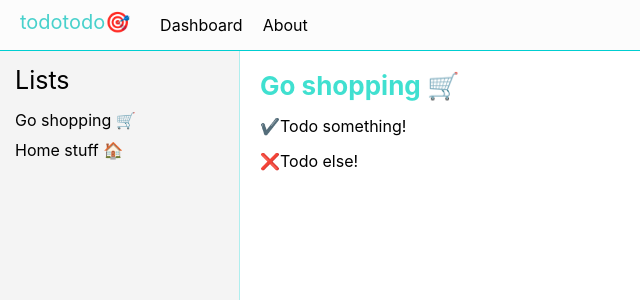
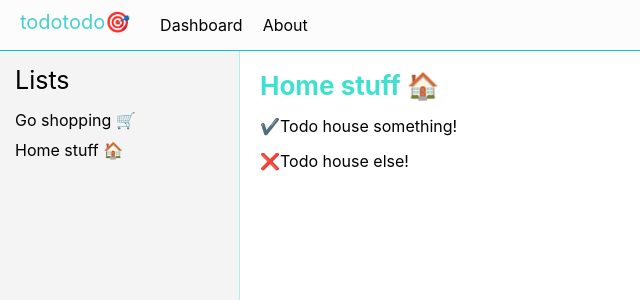
Before and after one commit to pavlo-berezin/ucu-pract-1, a React (Create React App) app: page / in a window 1280 px wide. Shown: the top 300 px of the page, without its empty margins (0-640 px from the left). Built offline with nearby package versions, Linux system fonts and the light colour scheme.

Commit message:
TodoList update state lift.

```diff
--- a/src/components/dashboard/dasboard.js
+++ b/src/components/dashboard/dasboard.js
@@ -1,12 +1,12 @@
 import React from 'react';
 import TodoList from '../todoList';
-import Sidebar from '../sidebar'
+import Sidebar from '../sidebar';
 
-import './dashboard.css'
+import './dashboard.css';
 
 export default class Dashboard extends React.Component {
   state = {
-    selected: 1,
+    selected: 2,
     todoLists: [
       {
         name: 'Go shopping 🛒',
@@ -30,12 +30,12 @@ export default class Dashboard extends React.Component {
         todos: [
           {
             id: 4,
-            text: 'Todo something',
+            text: 'Todo house something',
             isDone: true,
           },
           {
             id: 5,
-            text: 'Todo else',
+            text: 'Todo house else',
             isDone: false,
           },
         ],
@@ -43,13 +43,19 @@ export default class Dashboard extends React.Component {
     ],
   };
 
+  updateList(listId, update) {
+    this.setState((state) => ({
+      todoLists: state.todoLists.map((list) => (list.id === listId ? { ...list, ...update } : list)),
+    }));
+  }
+
   render() {
-    const selectedList = this.state.todoLists.find(e => e.id === this.state.selected);
+    const selectedList = this.state.todoLists.find((e) => e.id === this.state.selected);
     return (
-      <main className="dashboard">
+      <main className='dashboard'>
         <Sidebar lists={this.state.todoLists}></Sidebar>
-        <TodoList list={selectedList}></TodoList>
+        <TodoList list={selectedList} updateList={(l, u) => this.updateList(l, u)}></TodoList>
       </main>
-    )
+    );
   }
 }
--- a/src/components/sidebar/sidebar.js
+++ b/src/components/sidebar/sidebar.js
@@ -1,13 +1,15 @@
 import React from 'react';
 
-import './sidebar.css'
+import './sidebar.css';
 
 const Sidebar = (props) => (
-  <aside class='sidebar'>
-    <div class='sidebar-title'>Lists</div>
+  <aside className='sidebar'>
+    <div className='sidebar-title'>Lists</div>
 
     {props.lists.map((list) => (
-      <div className='sidebar-item'>{list.name}</div>
+      <div className='sidebar-item' key={list.id}>
+        {list.name}
+      </div>
     ))}
   </aside>
 );
--- a/src/components/todoList/todoList.js
+++ b/src/components/todoList/todoList.js
@@ -5,38 +5,24 @@ import './todoList.css';
 import TodoItem from '../todoItem';
 
 export default class TodoList extends React.Component {
-  constructor() {
-    super();
+  toggleIsDone(id) {
+    const { list, updateList } = this.props;
 
-    this.state = {
-      name: 'Go shopping 🛒',
-      todos: [
-        {
-          id: 1,
-          text: 'Todo something',
-          isDone: true,
-        },
-        {
-          id: 2,
-          text: 'Todo else',
-          isDone: false,
-        },
-      ],
+    let update = {
+      todos: list.todos.map((todo) => (todo.id === id ? { ...todo, isDone: !todo.isDone } : todo)),
     };
-  }
 
-  toggleIsDone(id) {
-    this.setState((state) => ({
-      todos: state.todos.map((todo) => (todo.id === id ? { ...todo, isDone: !todo.isDone } : todo)),
-    }));
+    updateList(list.id, update);
   }
 
   render() {
+    const { list } = this.props;
+
     return (
-      <div className="todo-list-container">
-        <div className="todo-list-header">{this.state.name}</div>
-        {this.state.todos.map((todo) => (
-          <TodoItem key={todo.id} todo={todo} toggleIsDone={(id) => this.toggleIsDone(id)}/>
+      <div className='todo-list-container'>
+        <div className='todo-list-header'>{list.name}</div>
+        {list.todos.map((todo) => (
+          <TodoItem key={todo.id} todo={todo} toggleIsDone={(id) => this.toggleIsDone(id)} />
         ))}
       </div>
     );
```
